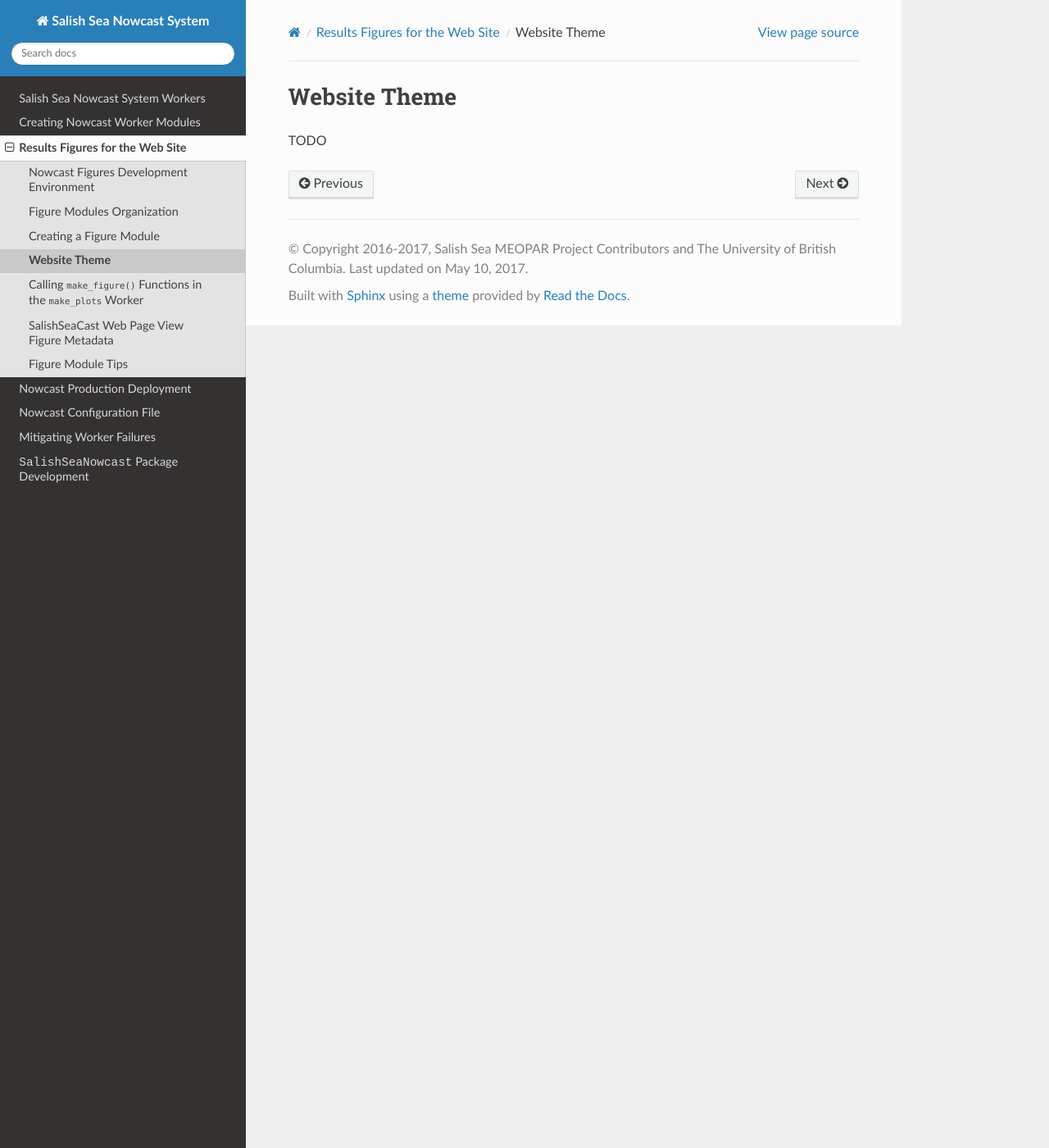
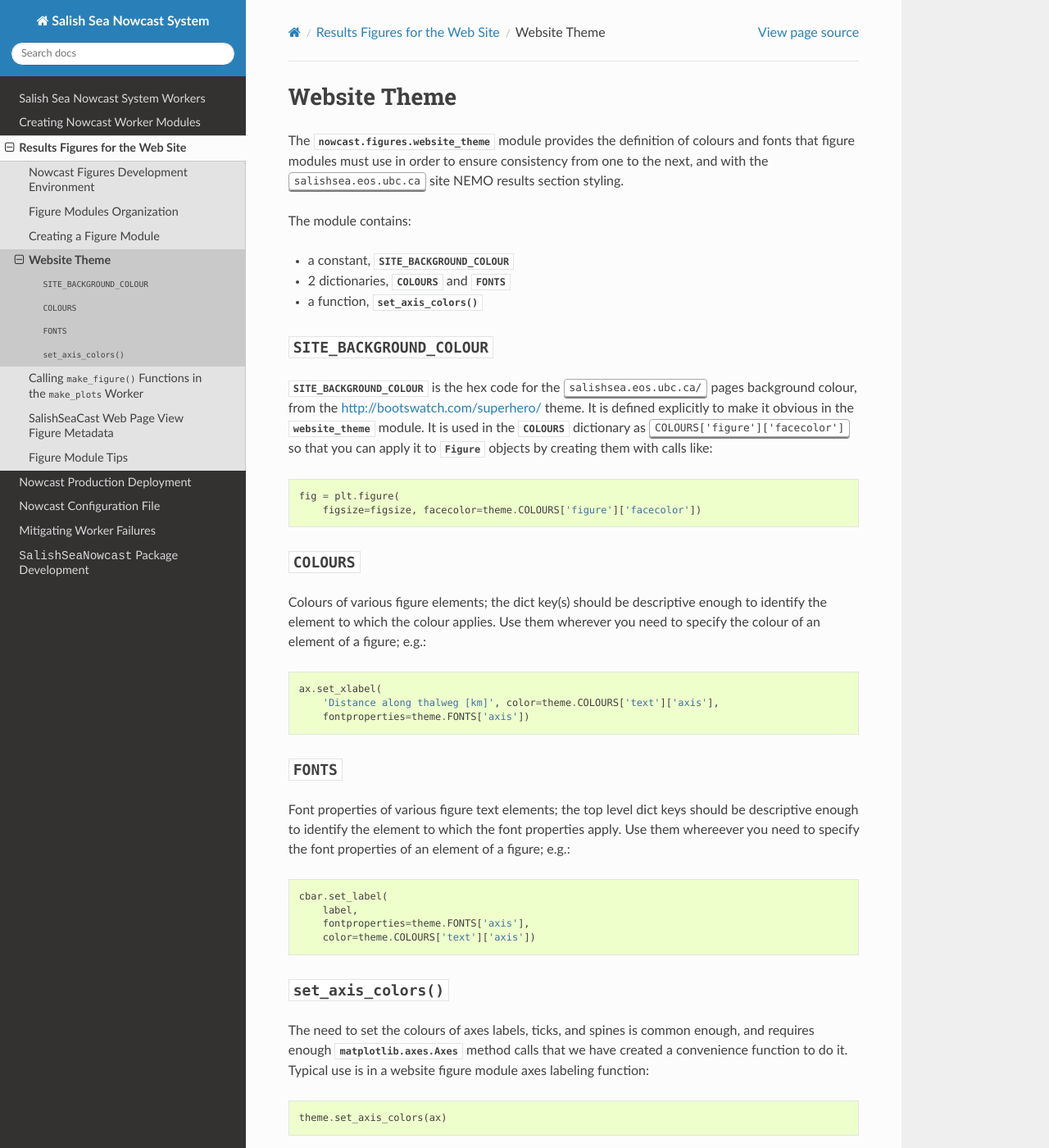
Before and after one commit to SalishSeaCast/SalishSeaNowcast, a Sphinx documentation site: the page built from docs/figures/website_theme.rst, in a window 1280 px wide and 1400 px high. Shown: the whole window at 82% size. Built offline with Sphinx 7.4.7 and the Read the Docs theme 2.0.0, drawn with Linux system fonts in a browser that asks for light colours; the version number could not be read and is left out.

Commit message:
Add "Website Theme" docs section.

```diff
--- a/docs/figures/website_theme.rst
+++ b/docs/figures/website_theme.rst
@@ -18,4 +18,73 @@
 Website Theme
 *************
 
-TODO
+The :py:mod:`nowcast.figures.website_theme` module provides the definition of colours and fonts that figure modules must use in order to ensure consistency from one to the next,
+and with the :kbd:`salishsea.eos.ubc.ca` site NEMO results section styling.
+
+The module contains:
+
+* a constant,
+  :py:const:`~nowcast.figures.website_theme.SITE_BACKGROUND_COLOUR`
+* 2 dictionaries,
+  :py:const:`~nowcast.figures.website_theme.COLOURS` and :py:const:`~nowcast.figures.website_theme.FONTS`
+* a function,
+  :py:func:`~nowcast.figures.website_theme.set_axis_colors`
+
+
+:py:const:`~nowcast.figures.website_theme.SITE_BACKGROUND_COLOUR`
+=================================================================
+
+:py:const:`SITE_BACKGROUND_COLOUR` is the hex code for the :kbd:`salishsea.eos.ubc.ca/` pages background colour,
+from the http://bootswatch.com/superhero/ theme.
+It is defined explicitly to make it obvious in the :py:mod:`~nowcast.figures.website_theme` module.
+It is used in the :py:const:`COLOURS` dictionary as :kbd:`COLOURS['figure']['facecolor']` so that you can apply it to :py:class:`~matplotlib.figure.Figure` objects by creating them with calls like:
+
+.. code-block:: python
+
+    fig = plt.figure(
+        figsize=figsize, facecolor=theme.COLOURS['figure']['facecolor'])
+
+
+:py:const:`~nowcast.figures.website_theme.COLOURS`
+==================================================
+
+Colours of various figure elements;
+the dict key(s) should be descriptive enough to identify the element to which the colour applies.
+Use them wherever you need to specify the colour of an element of a figure;
+e.g.:
+
+.. code-block:: python
+
+    ax.set_xlabel(
+        'Distance along thalweg [km]', color=theme.COLOURS['text']['axis'],
+        fontproperties=theme.FONTS['axis'])
+
+
+:py:const:`~nowcast.figures.website_theme.FONTS`
+================================================
+
+Font properties of various figure text elements;
+the top level dict keys should be descriptive enough to identify the element to which the font properties apply.
+Use them whereever you need to specify the font properties of an element of a figure;
+e.g.:
+
+.. code-block:: python
+
+    cbar.set_label(
+        label,
+        fontproperties=theme.FONTS['axis'],
+        color=theme.COLOURS['text']['axis'])
+
+
+:py:func:`~nowcast.figures.website_theme.set_axis_colors`
+=========================================================
+
+The need to set the colours of axes labels,
+ticks,
+and spines is common enough,
+and requires enough :py:class:`matplotlib.axes.Axes` method calls that we have created a convenience function to do it.
+Typical use is in a website figure module axes labeling function:
+
+.. code-block:: python
+
+    theme.set_axis_colors(ax)
```
Also changed, not shown: 1 other file.
